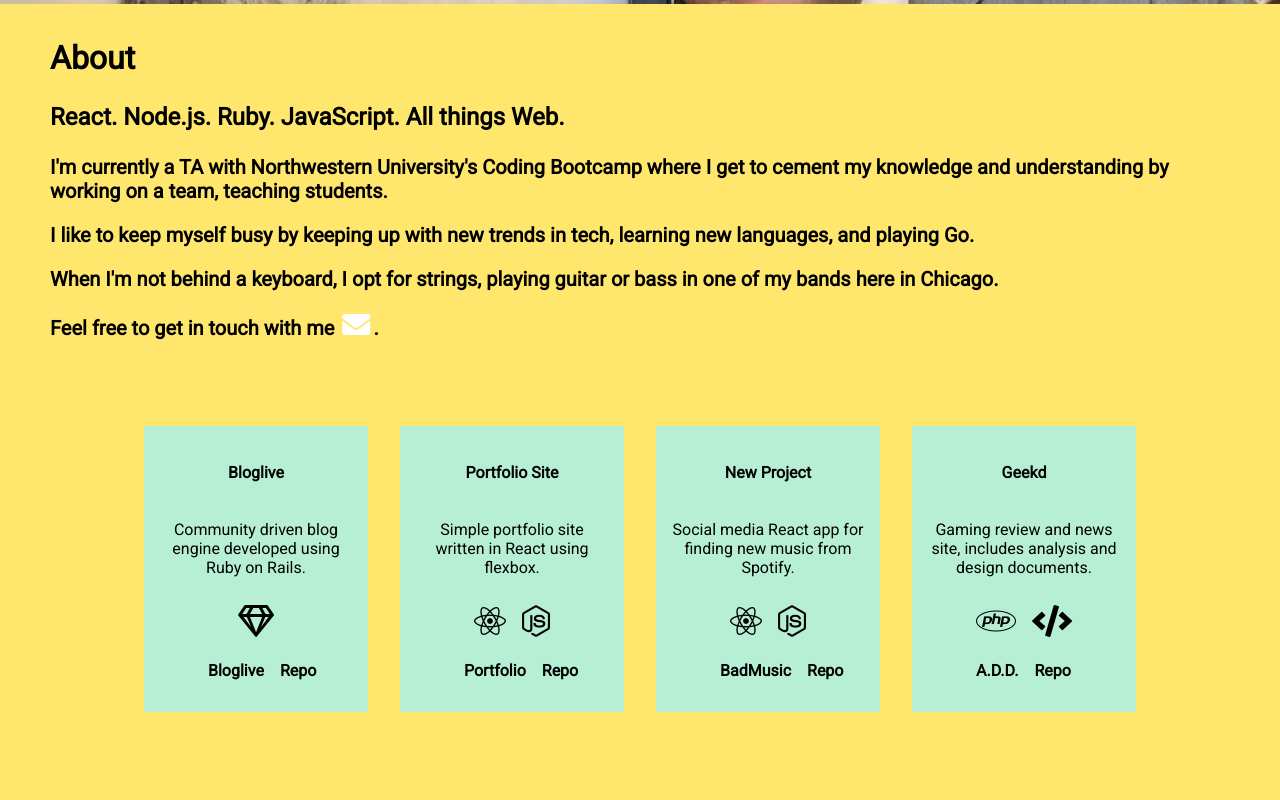
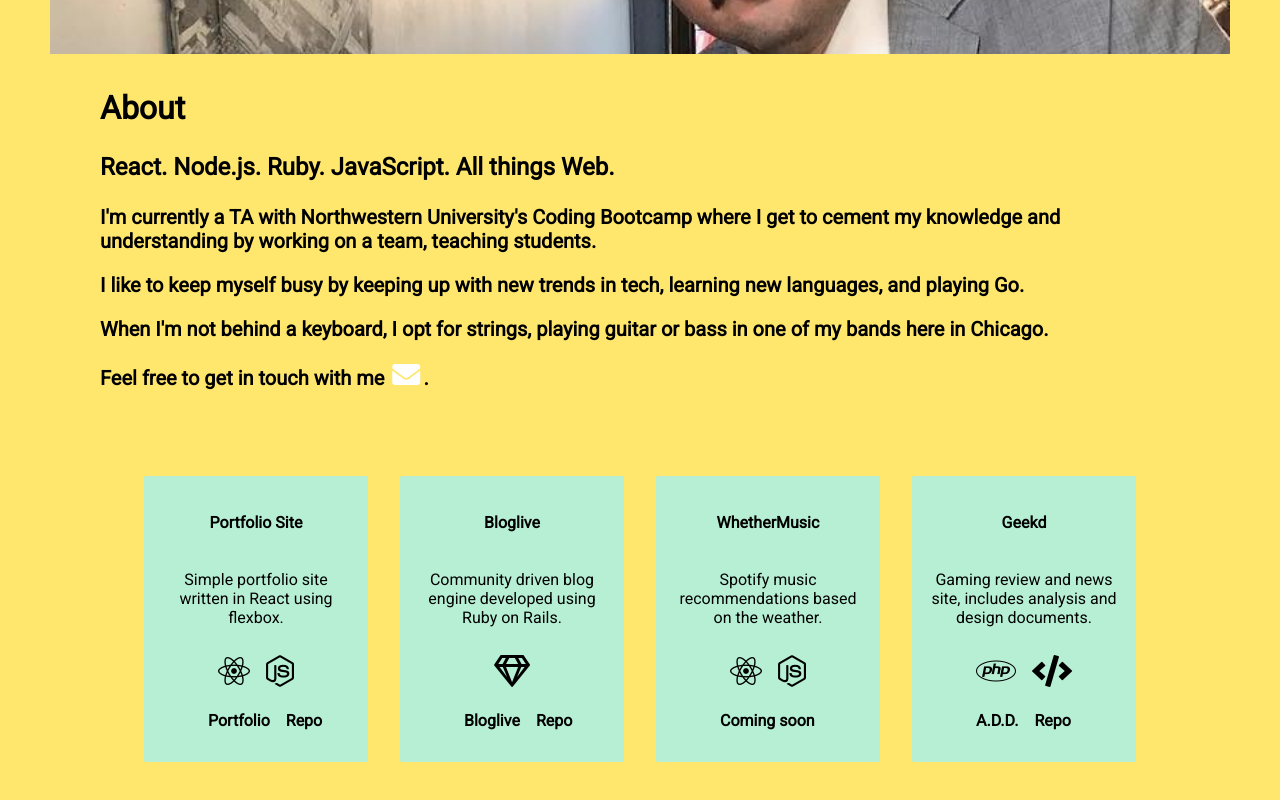
Before and after one commit to sunnlamp/landing-page, a React (Create React App) app: page / in a window 1280 px wide. Shown: the part 604-1404 px from the top of the page. Before the commit the page ends 1332 px from the top, so only its background shows below. Built offline with nearby package versions, Linux system fonts and the light colour scheme.

Commit message:
modified Portfolio.js, changed order of projects, added note for furture changes, modified CSS for screen sizes

```diff
--- a/src/Portfolio.js
+++ b/src/Portfolio.js
@@ -1,26 +1,8 @@
 import React from 'react'
 
 const Portfolio = () => (
+  // Dry this up later by placing the into an object and use map
   <div className="portfolio">
-    <div className="portfolio-card">
-      <h4>Bloglive</h4>
-      <div className="card-description">
-        <p>
-          Community driven blog engine
-          developed using Ruby on Rails.
-        </p>
-      </div>
-      <div className="card-icons">
-        <i className="far fa-gem">
-        </i>
-      </div>
-      <div className="card-links">
-        <ul>
-          <li><a target="_blank" rel="noopener noreferrer" href="https://powerful-basin-94829.herokuapp.com/">Bloglive</a></li>
-          <li><a target="_blank" rel="noopener noreferrer" href="https://github.com/sunnlamp/bloglive">Repo</a></li>
-        </ul>
-      </div>
-    </div>
     <div className="portfolio-card">
       <h4>Portfolio Site</h4>
       <div className="card-description">
@@ -43,11 +25,30 @@ const Portfolio = () => (
       </div>
     </div>
     <div className="portfolio-card">
-      <h4>New Project</h4>
+      <h4>Bloglive</h4>
       <div className="card-description">
         <p>
-          Social media React app for finding
-          new music from Spotify.
+          Community driven blog engine
+          developed using Ruby on Rails.
+        </p>
+      </div>
+      <div className="card-icons">
+        <i className="far fa-gem">
+        </i>
+      </div>
+      <div className="card-links">
+        <ul>
+          <li><a target="_blank" rel="noopener noreferrer" href="https://powerful-basin-94829.herokuapp.com/">Bloglive</a></li>
+          <li><a target="_blank" rel="noopener noreferrer" href="https://github.com/sunnlamp/bloglive">Repo</a></li>
+        </ul>
+      </div>
+    </div>
+    <div className="portfolio-card">
+      <h4>WhetherMusic</h4>
+      <div className="card-description">
+        <p>
+          Spotify music recommendations
+          based on the weather.
         </p>
       </div>
       <div className="card-icons">
@@ -58,8 +59,7 @@ const Portfolio = () => (
       </div>
       <div className="card-links">
         <ul>
-          <li><a href="#">BadMusic</a></li>
-          <li><a target="_blank" rel="noopener noreferrer" href="https://github.com/sunnlamp/landing-page">Repo</a></li>
+          <li><a href="#">Coming soon</a></li>
         </ul>
       </div>
     </div>
@@ -79,7 +79,7 @@ const Portfolio = () => (
       </div>
       <div className="card-links">
         <ul>
-          <li><a target="_blank" rel="noopener noreferrer" href="https://github.com/sunnlamp/Geekd/blob/master/public_html/ADD.pdf">A.D.D.</a></li>
+          <li><a target="_blank" rel="noopener noreferrer" href="https://github.com/sunnlamp/Geekd/blob/master/ADD.pdf">A.D.D.</a></li>
           <li><a target="_blank" rel="noopener noreferrer" href="https://github.com/sunnlamp/Geekd">Repo</a></li>
         </ul>
       </div>
--- a/src/index.css
+++ b/src/index.css
@@ -3,6 +3,21 @@ body {
   margin: 0;
   padding: 0;
   background-color: #ffe66d;
+}
+
+@media only screen and (min-width: 768px) {
+  /* tablets and desktop */
+  #root {
+    display: flex;
+    flex-direction: column;
+    align-items: center;
+    padding: 50px;
+    display: block;
+  }
+
+  .main-landing h1 {
+    padding-top: 6rem;
+  }
 }
 
 .container {
@@ -113,11 +128,11 @@ header .navbar li a {
   float: left;
 }
 
-@media (max-width: 1000px) {
+/* @media (max-width: 1000px) {
   .main-landing h1 {
     padding-top: 1rem;
   }
-}
+} */
 
 @media (max-width: 800px) {
   .main-landing h1 {
```
Also changed, not shown: src/data/portfolio.js (added).
